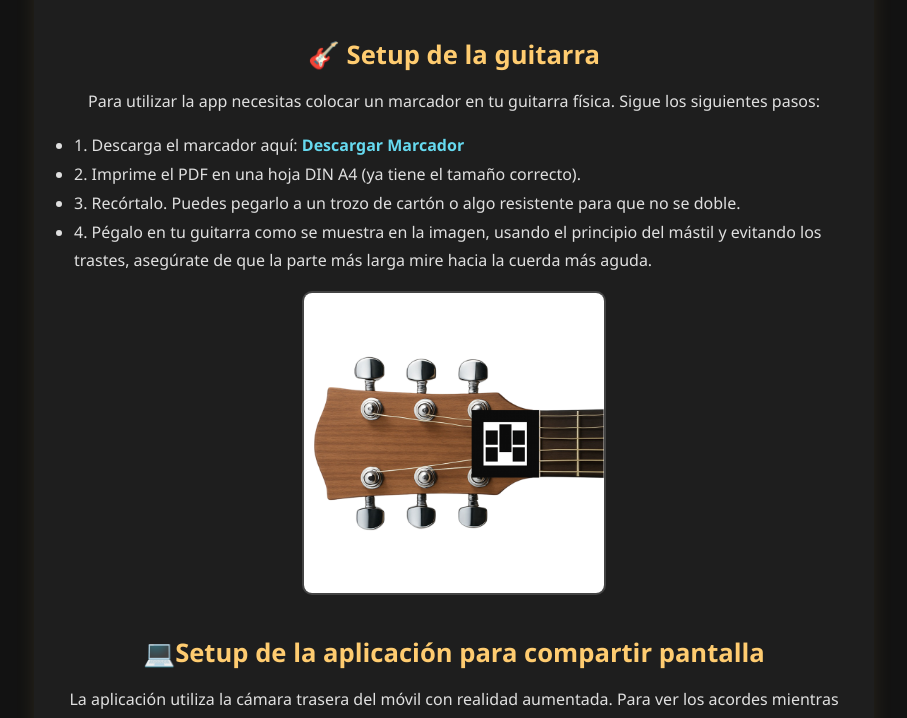
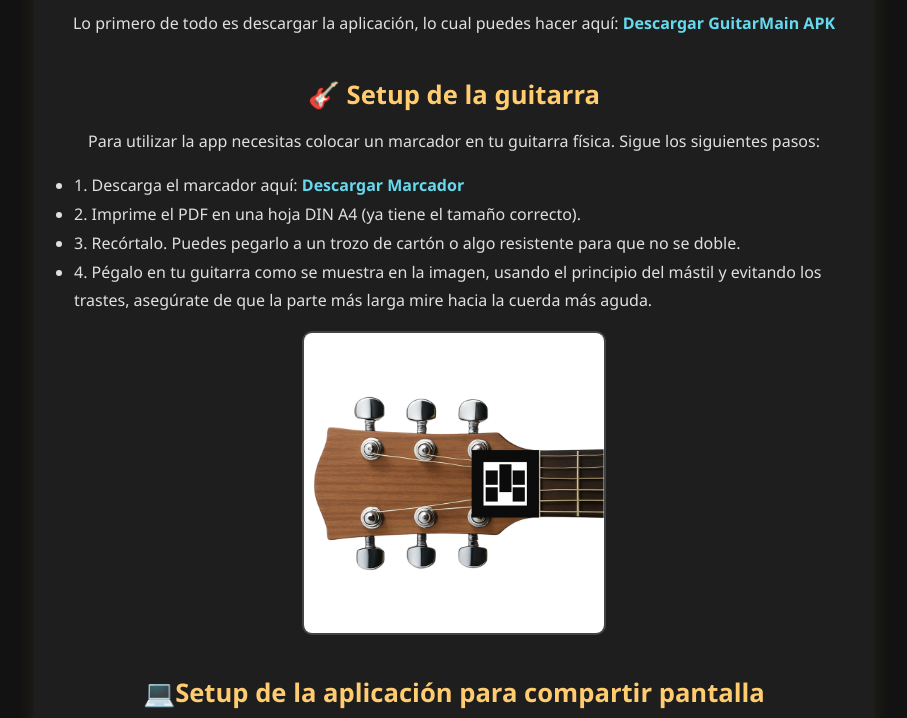
Before and after one commit to mosaicubos/GuitarMainSite, a plain HTML site: page index.html in a window 1280 px wide. Shown: the part 568-1286 px from the top of the page, without its empty margins (186-1093 px from the left). Drawn offline with Linux system fonts and the light colour scheme.

Commit message:
Update index.html

```diff
--- a/index.html
+++ b/index.html
@@ -62,7 +62,7 @@
     main {
       max-width: 800px;
       margin: auto;
-      padding: 0 20px 60px;
+      padding: 40px 20px 60px;
       background-color: #1e1e1e;
       border-radius: 12px;
       box-shadow: 0 0 20px rgba(255, 204, 112, 0.1);
```
